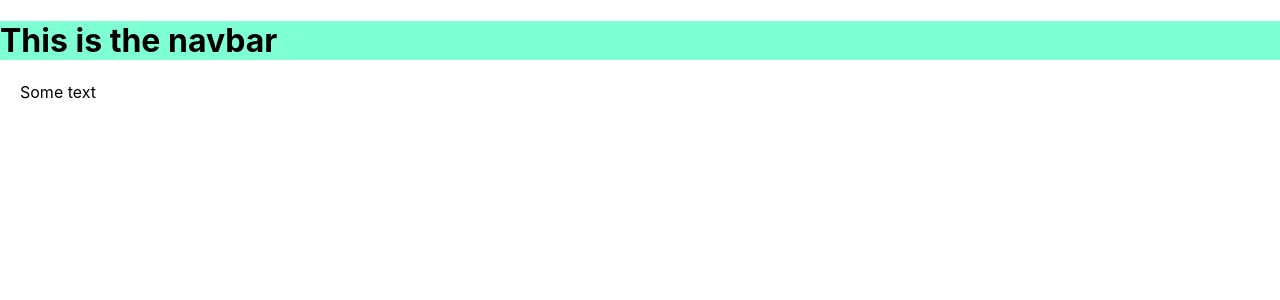
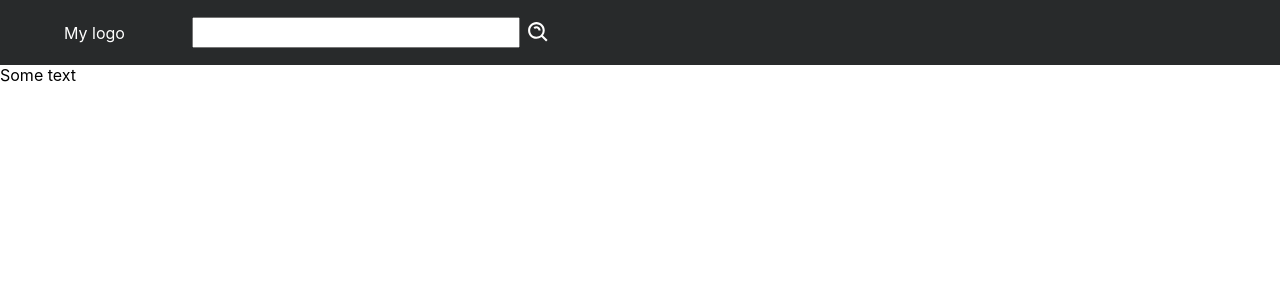
Before and after one commit to srevinU/myApp_b_repo, a React (Create React App) app in the folder myapp_b/: page / in a window 1280 px wide. Shown: the top 300 px of the page. Built offline with nearby package versions, Linux system fonts and the light colour scheme.

Commit message:
navbar bulding

```diff
--- a/myapp_b/package.json
+++ b/myapp_b/package.json
@@ -8,6 +8,7 @@
     "@testing-library/user-event": "^12.8.1",
     "react": "^17.0.1",
     "react-dom": "^17.0.1",
+    "react-icons": "^4.2.0",
     "react-scripts": "4.0.3",
     "web-vitals": "^1.1.0"
   },
--- a/myapp_b/src/App.css
+++ b/myapp_b/src/App.css
@@ -1,5 +1,6 @@
 .App {
   text-align: center;
+  margin: 0;
 }
 
 .App-logo {
--- a/myapp_b/src/App.js
+++ b/myapp_b/src/App.js
@@ -2,15 +2,15 @@
 import React from "react";
 import './App.css';
 import Navbar from './component_js/Navnar';
-import Layout from './component_js/Layout';
+import Home from './component_js/Home';
 
 function App() {
   return (
     <div className="app">
+
+
       <Navbar/>
-      <Layout>
-          <h1>Hello, this will be my App</h1>
-      </Layout>
+      <Home/>
 
     </div>
   );
--- a/myapp_b/src/component_css/Layout.css
+++ /dev/null
@@ -1,3 +0,0 @@
-.layout {
-    margin: 20px;
-}
--- a/myapp_b/src/component_css/Navbar.css
+++ b/myapp_b/src/component_css/Navbar.css
@@ -1,3 +1,39 @@
-div .navbar {
-    background-color: aquamarine;
+.navbar {
+    background-color: rgb(40, 42, 43);
+    align-items: center;
+    display: flex;
+    position: sticky;
+    top: 0;
+    z-index: 100;
+    height: 65px;
+    color: white;
 }
+
+.nav_logo {
+    display: flex;
+    width: 10%;
+    margin-left: 5%;
+}
+
+.nav_search_bar {
+    display: flex;
+    width: 50%;
+}
+
+.nav_search_bar .search_input {
+    width: 50%;
+    height: 25px;
+    outline: none;
+}
+
+.nav_search_logo {
+    display: flex;
+    color:  white;
+    cursor: pointer;
+    margin: auto 1%;
+}
+
+.logos {
+    width: 25px;
+    height: 25px;
+}
--- /dev/null
+++ b/myapp_b/src/component_js/Home.js
@@ -0,0 +1,10 @@
+
+function Home() {
+    return (
+      <div className="home">
+        Some text
+      </div>
+    );
+  }
+
+  export default Home;
--- a/myapp_b/src/component_js/Layout.js
+++ /dev/null
@@ -1,12 +0,0 @@
-import "../component_css/Layout.css"
-
-
-function Layout() {
-    return (
-      <div className="layout">
-        Some text
-      </div>
-    );
-  }
-
-  export default Layout;
--- a/myapp_b/src/component_js/Navnar.js
+++ b/myapp_b/src/component_js/Navnar.js
@@ -1,9 +1,27 @@
 import "../component_css/Navbar.css"
+import { BiSearchAlt } from 'react-icons/bi';
+
+
+const logoOnClick = () => {
+  console.warn("There is a click !");
+}
 
 function Navbar() {
+
     return (
       <div className="navbar">
-        <h1>This is the navbar</h1>
+
+        <div className="nav_logo">
+          <div>My logo</div>
+        </div>
+
+        <div className="nav_search_bar">
+          <input className="search_input"/>
+          <div className="nav_search_logo" onClick= {logoOnClick}>
+            <BiSearchAlt className="logos"/>
+          </div>
+        </div>
+
       </div>
     );
   }
```
Also changed, not shown: 1 other file (tests, documents, lock files or other folders).
